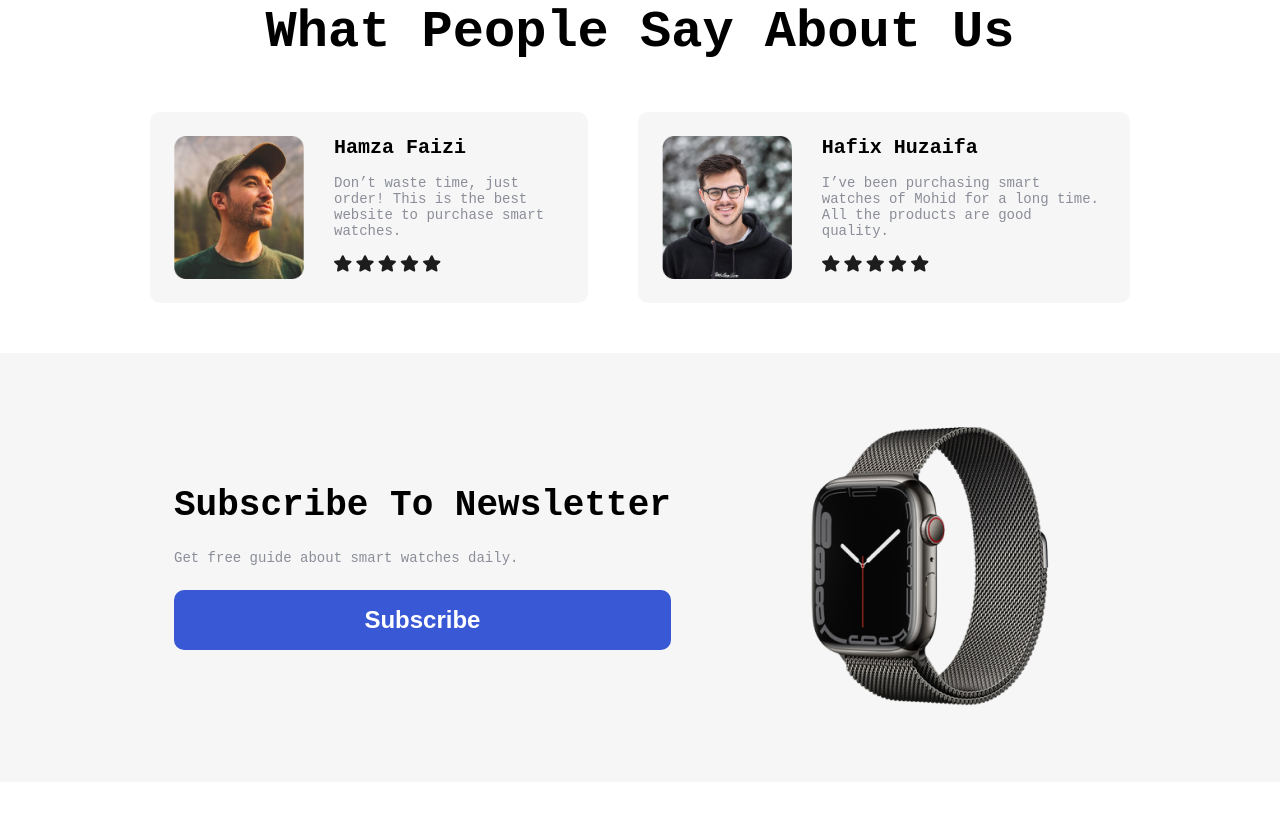
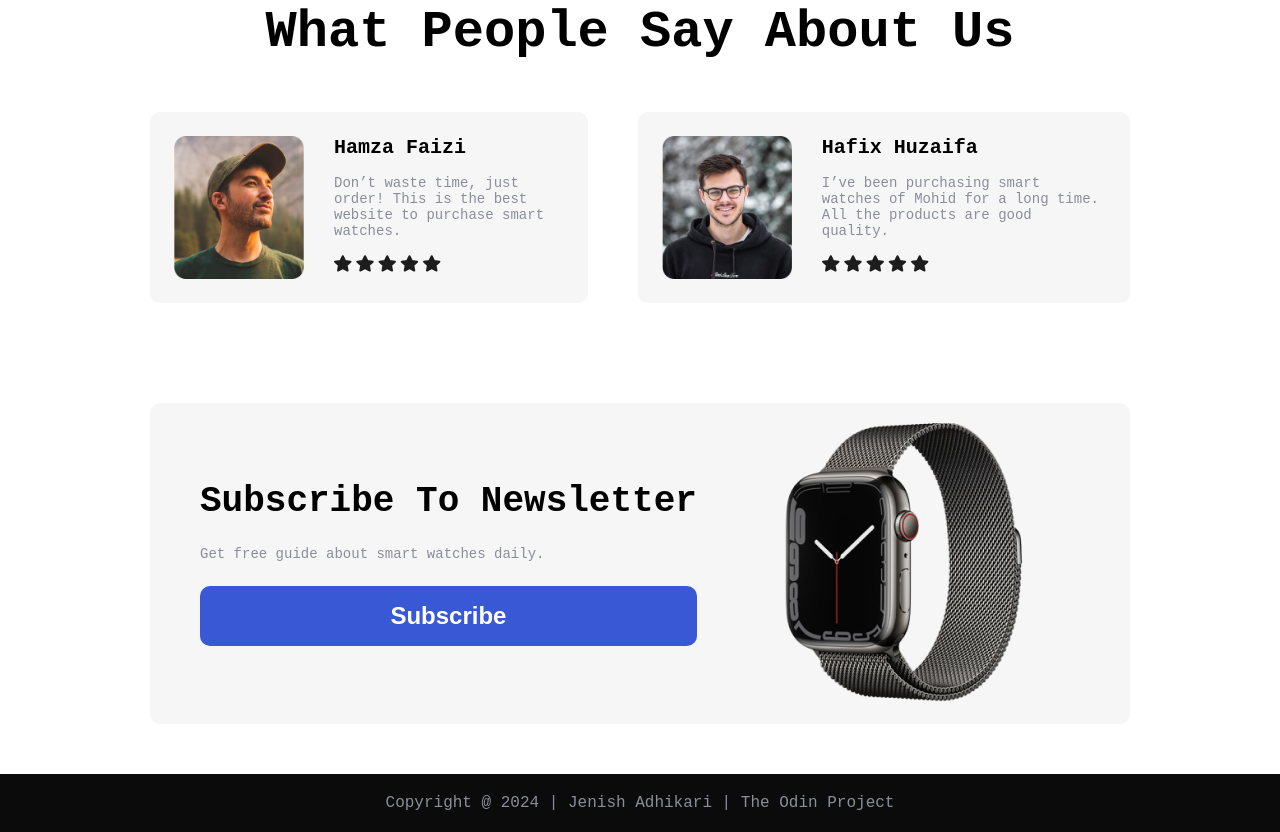
Before and after one commit to jenish2060/landing-page, a plain HTML site: page index.html in a window 1280 px wide. Shown: the part 2370-3202 px from the top of the page. Before the commit the page ends 3152 px from the top, so only its background shows below. Drawn offline with Linux system fonts and the light colour scheme.

Commit message:
Add Footer

```diff
--- a/css/style.css
+++ b/css/style.css
@@ -205,13 +205,10 @@ a {
 
 /* Newsletter */
 
-.newsletter {
-    background-color: #f6f6f6;
-}
-
 .newsletter .card{
     justify-content: space-between;
     align-items: center;
+    padding: 20px 50px;
 }
 
 .newsletter .card img{
@@ -223,3 +220,14 @@ a {
     flex-direction: column;
     gap :24px;
 }
+
+/* Footer */
+
+footer {
+    background-color: #0b0b0b;
+    padding: 20px;
+}
+
+footer p{
+    color: #8b8e99;
+}
--- a/index.html
+++ b/index.html
@@ -184,5 +184,8 @@
         <img src="images/products/apple-watch-ii.png" alt="A smartwatch by apple">
       </div>
     </div>
+    <footer>
+        <p>Copyright @ 2024 | Jenish Adhikari | The Odin Project</p>
+    </footer>
   </body>
 </html>
```
